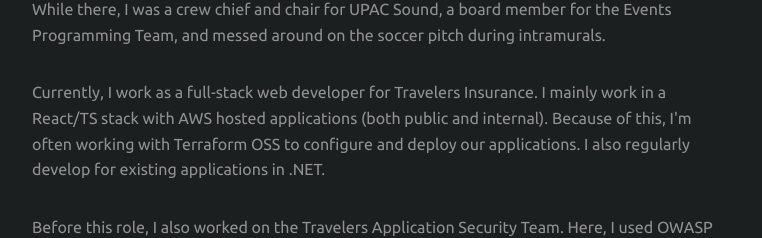
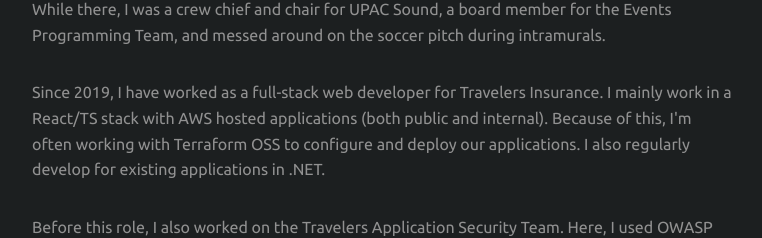
Before and after one commit to Osborw/wosborn.com, a React (Create React App) app: page / in a window 1280 px wide. Shown: the part 309-547 px from the top of the page, without its empty margins (258-1020 px from the left). Built offline with nearby package versions, Linux system fonts and the light colour scheme.

Commit message:
language

```diff
--- a/src/App.tsx
+++ b/src/App.tsx
@@ -88,7 +88,7 @@ const App = () => {
           While there, I was a crew chief and chair for UPAC Sound, a board member for the Events Programming Team, and messed around on the soccer pitch during intramurals.
         </Content>
         <Content>
-          Currently, I work as a full-stack web developer for Travelers Insurance.
+          Since 2019, I have worked as a full-stack web developer for Travelers Insurance.
 
           I mainly work in a React/TS stack with AWS hosted applications (both public and internal).
           Because of this, I'm often working with Terraform OSS to configure and deploy our applications.
```
